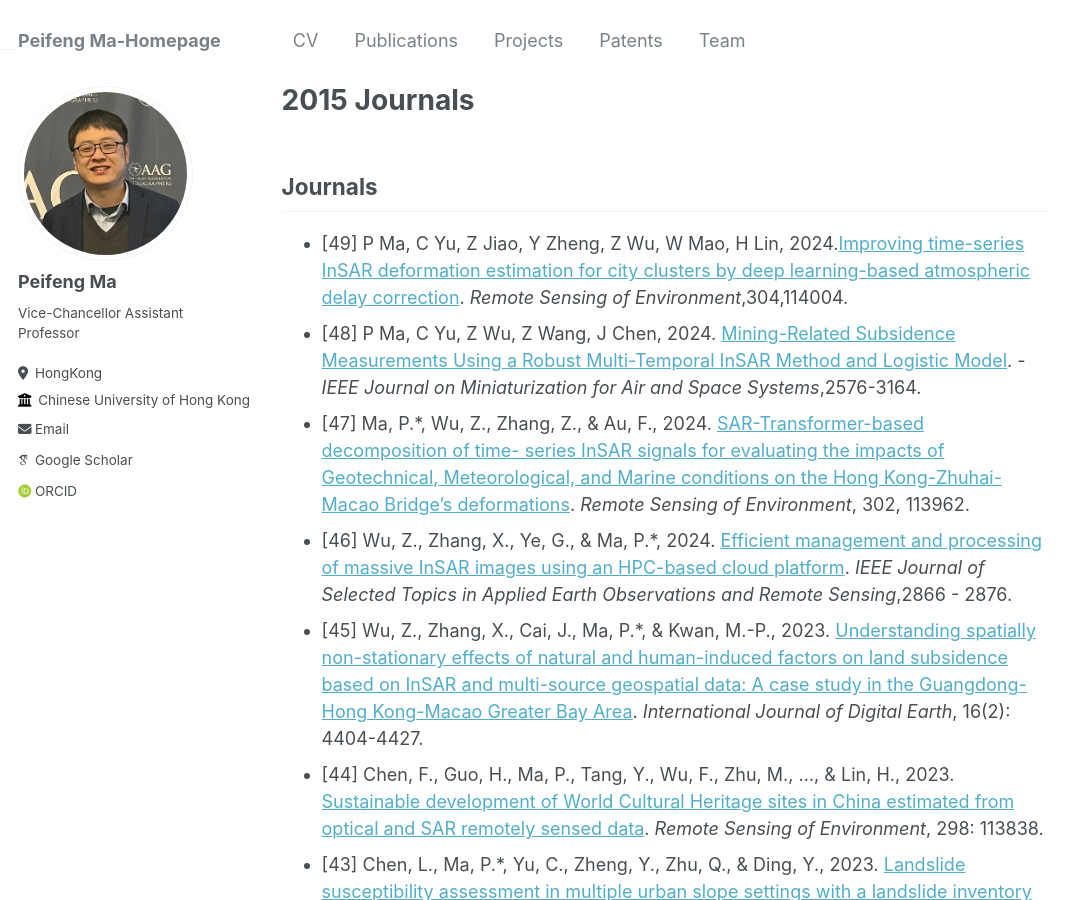
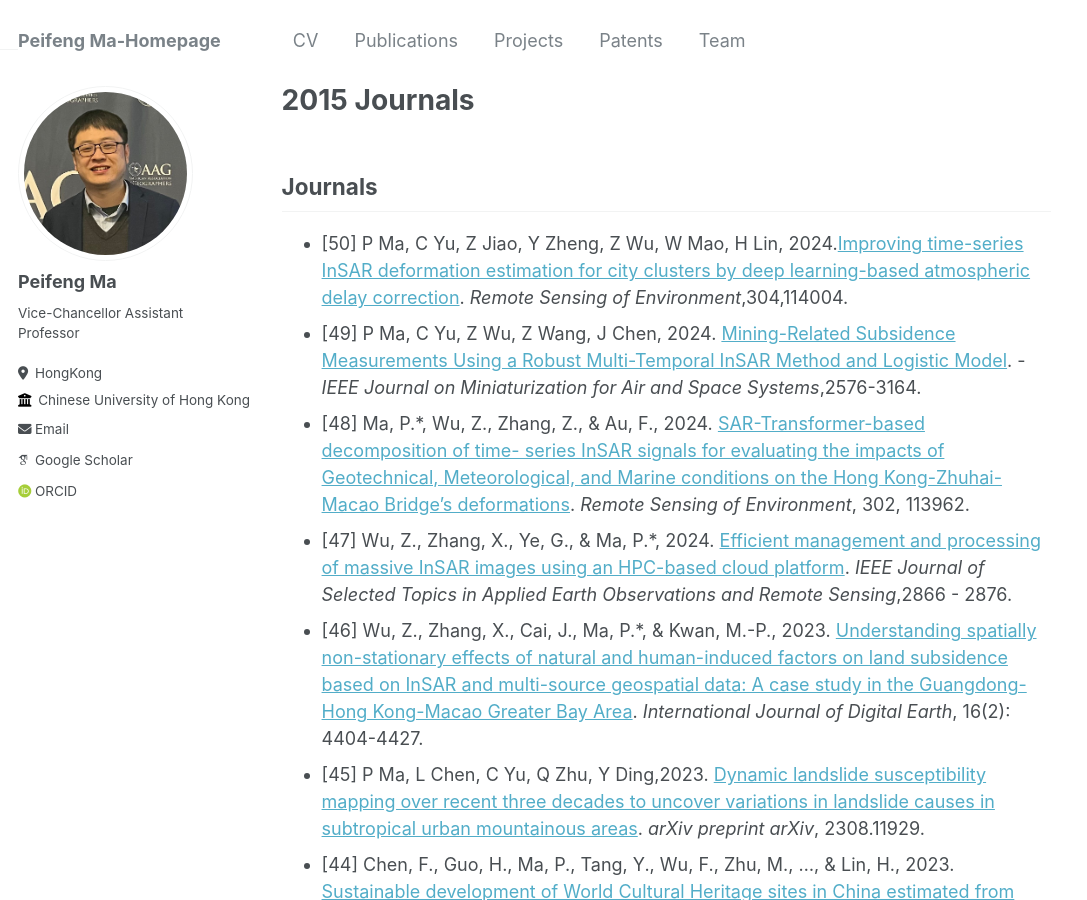
Before and after one commit to pfMA03/peifengMa, a Jekyll site: the page built from _publications/2015-Journals.md, in a window 1280 px wide and 900 px high. Shown: the whole window, without its empty margins (0-1087 px from the left). Built offline with Jekyll 4.4.1, drawn with Linux system fonts in a browser that asks for light colours; some web fonts are replaced.

Commit message:
Update 2015-Journals.md

```diff
--- a/_publications/2015-Journals.md
+++ b/_publications/2015-Journals.md
@@ -6,19 +6,20 @@ permalink: /publication/2015-Journails
 ---
 Journals
 ------
-* [49] P Ma, C Yu, Z Jiao, Y Zheng, Z Wu, W Mao, H Lin, 2024.[Improving time-series InSAR deformation estimation for city clusters by deep learning-based atmospheric delay correction](https://doi.org/10.1016/j.rse.2024.114004). _Remote Sensing of Environment_,304,114004.
-* [48] P Ma, C Yu, Z Wu, Z Wang, J Chen, 2024. [Mining-Related Subsidence Measurements Using a Robust Multi-Temporal InSAR Method and Logistic Model]( 10.1109/JMASS.2024.3381788). -_IEEE Journal on Miniaturization for Air and Space Systems_,2576-3164.
-* [47] Ma, P.*, Wu, Z., Zhang, Z., & Au, F., 2024. [SAR-Transformer-based decomposition of time-
+* [50] P Ma, C Yu, Z Jiao, Y Zheng, Z Wu, W Mao, H Lin, 2024.[Improving time-series InSAR deformation estimation for city clusters by deep learning-based atmospheric delay correction](https://doi.org/10.1016/j.rse.2024.114004). _Remote Sensing of Environment_,304,114004.
+* [49] P Ma, C Yu, Z Wu, Z Wang, J Chen, 2024. [Mining-Related Subsidence Measurements Using a Robust Multi-Temporal InSAR Method and Logistic Model]( 10.1109/JMASS.2024.3381788). -_IEEE Journal on Miniaturization for Air and Space Systems_,2576-3164.
+* [48] Ma, P.*, Wu, Z., Zhang, Z., & Au, F., 2024. [SAR-Transformer-based decomposition of time-
 series InSAR signals for evaluating the impacts of Geotechnical, Meteorological, and Marine conditions
 on the Hong Kong-Zhuhai-Macao Bridge’s deformations](https://doi.org/10.1016/j.rse.2023.113962). _Remote Sensing
 of Environment_, 302, 113962.
-* [46] Wu, Z., Zhang, X., Ye, G., & Ma, P.*, 2024. [Efficient management and processing of massive InSAR images
+* [47] Wu, Z., Zhang, X., Ye, G., & Ma, P.*, 2024. [Efficient management and processing of massive InSAR images
   using an HPC-based cloud platform](https://ieeexplore.ieee.org/document/10381745). _IEEE Journal of Selected Topics
   in Applied Earth Observations and Remote Sensing_,2866 - 2876.
-* [45] Wu, Z., Zhang, X., Cai, J., Ma, P.*, & Kwan, M.-P., 2023. [Understanding spatially non-stationary effects of
+* [46] Wu, Z., Zhang, X., Cai, J., Ma, P.*, & Kwan, M.-P., 2023. [Understanding spatially non-stationary effects of
   natural and human-induced factors on land subsidence based on InSAR and multi-source geospatial data: A case study
   in the Guangdong-Hong Kong-Macao Greater Bay Area](https://doi.org/10.1080/17538947.2023.2271882). _International Journal
   of Digital Earth_, 16(2): 4404-4427.
+* [45] P Ma, L Chen, C Yu, Q Zhu, Y Ding,2023. [Dynamic landslide susceptibility mapping over recent three decades to uncover variations in landslide causes in subtropical urban mountainous areas](https://doi.org/10.48550/arXiv.2308.11929). _arXiv preprint arXiv_, 2308.11929.
 * [44] Chen, F., Guo, H., Ma, P., Tang, Y., Wu, F., Zhu, M., …, & Lin, H., 2023. [Sustainable development of
   World Cultural Heritage sites in China estimated from optical and SAR remotely sensed data](https://doi.org/10.1016/j.rse.2023.113838). _Remote Sensing
   of Environment_, 298: 113838.
```
